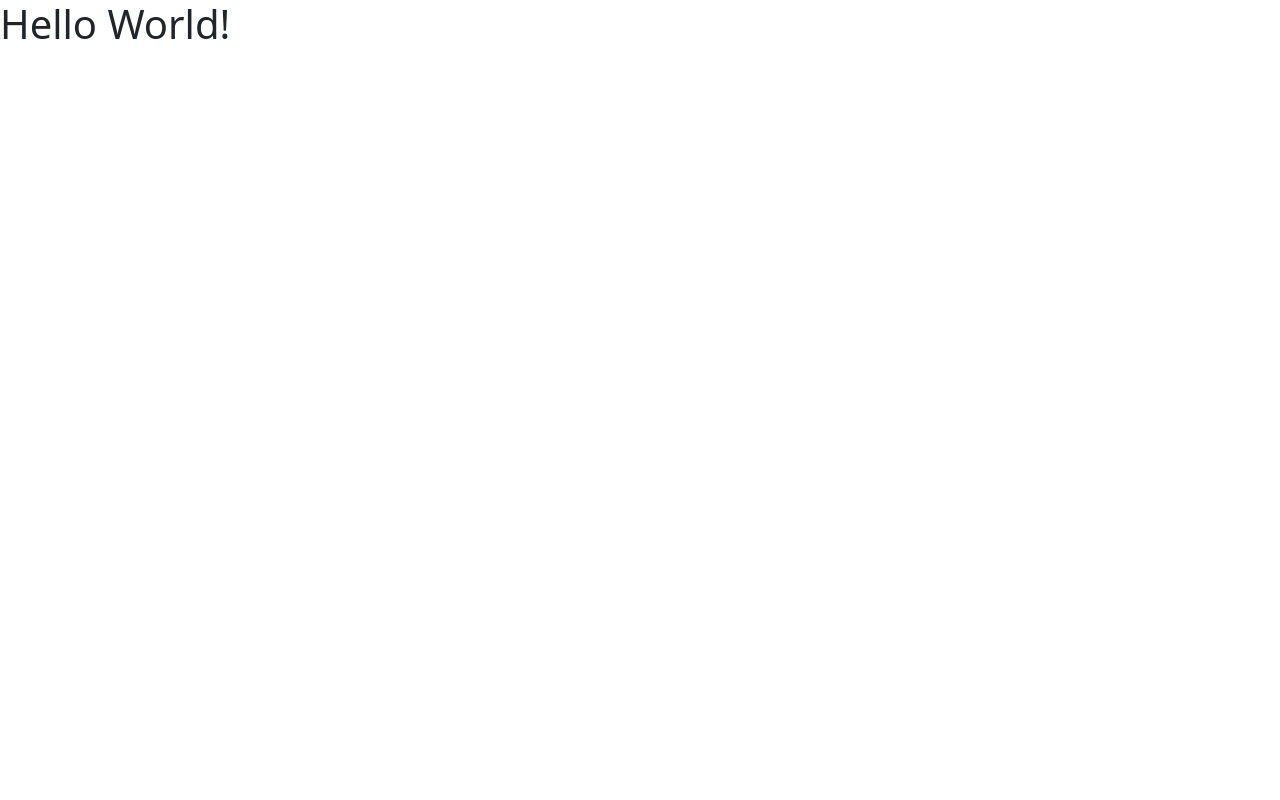
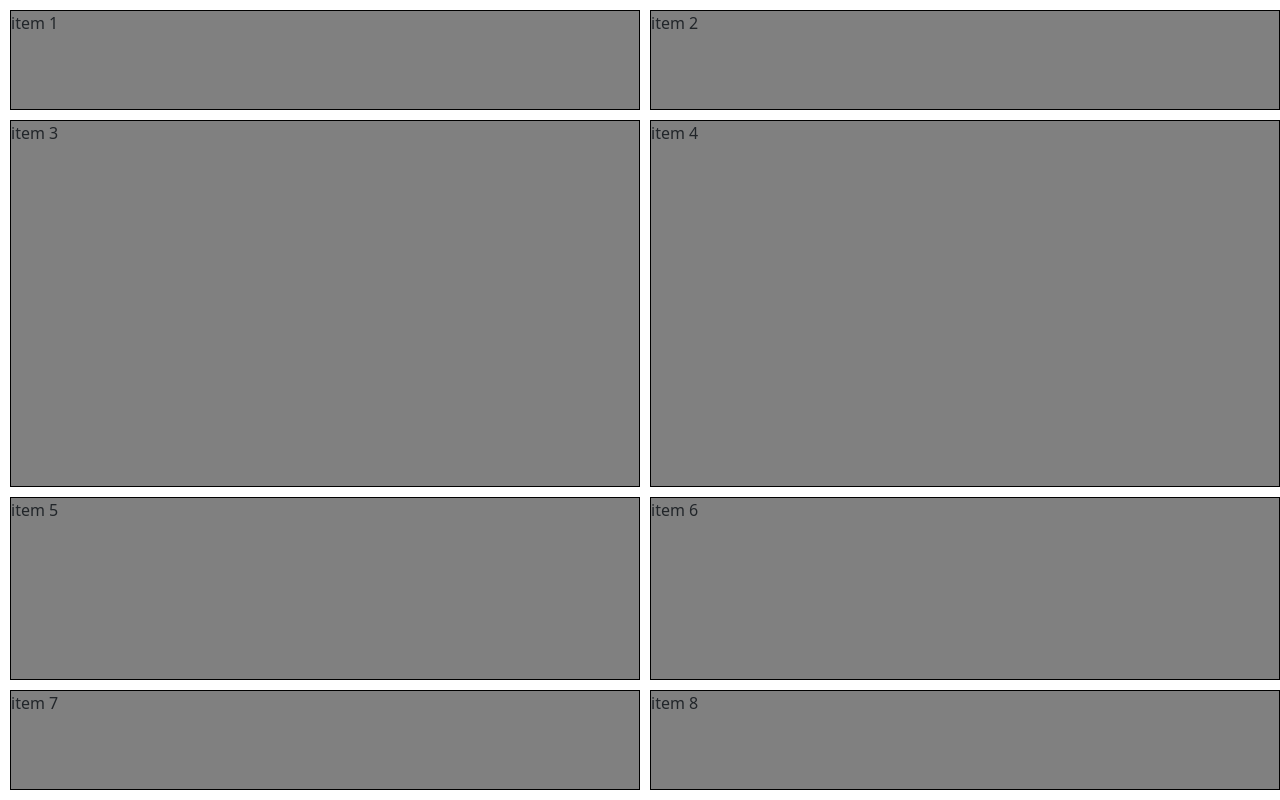
Before and after one commit to vinsonf/collab-practice-day-4, a plain HTML site: page index.html in a window 1280 px wide. Drawn offline with nearby package versions, Linux system fonts and the light colour scheme.

Commit message:
added css grid to stylesheet and index html

```diff
--- a/css/styles.css
+++ b/css/styles.css
@@ -0,0 +1,17 @@
+
+
+.box {
+    background-color: grey;
+    border: 1px solid black;
+    min-height: 20px;
+    min-width: 20px;
+}
+
+.my-grid{
+    padding: 10px;
+    display: grid;
+    grid-template-columns: 50% 50%;
+    grid-template-rows: 100px 2fr 1fr 100px;
+    min-height: 100vh;
+    gap: 10px;
+}
--- a/index.html
+++ b/index.html
@@ -13,8 +13,16 @@
 </head>
 <body>
 
-    <h1>Hello World!</h1>
-
+    <div class="my-grid">
+        <div class="box">item 1</div>
+        <div class="box">item 2</div>
+        <div class="box">item 3</div>
+        <div class="box">item 4</div>
+        <div class="box">item 5</div>
+        <div class="box">item 6</div>
+        <div class="box">item 7</div>
+        <div class="box">item 8</div>
+    </div>
     <!-- Bootsteap Javascript -->
     <script src="https://cdn.jsdelivr.net/npm/bootstrap@5.2.2/dist/js/bootstrap.bundle.min.js" integrity="sha384-OERcA2EqjJCMA+/3y+gxIOqMEjwtxJY7qPCqsdltbNJuaOe923+mo//f6V8Qbsw3" crossorigin="anonymous"></script>
 
```
